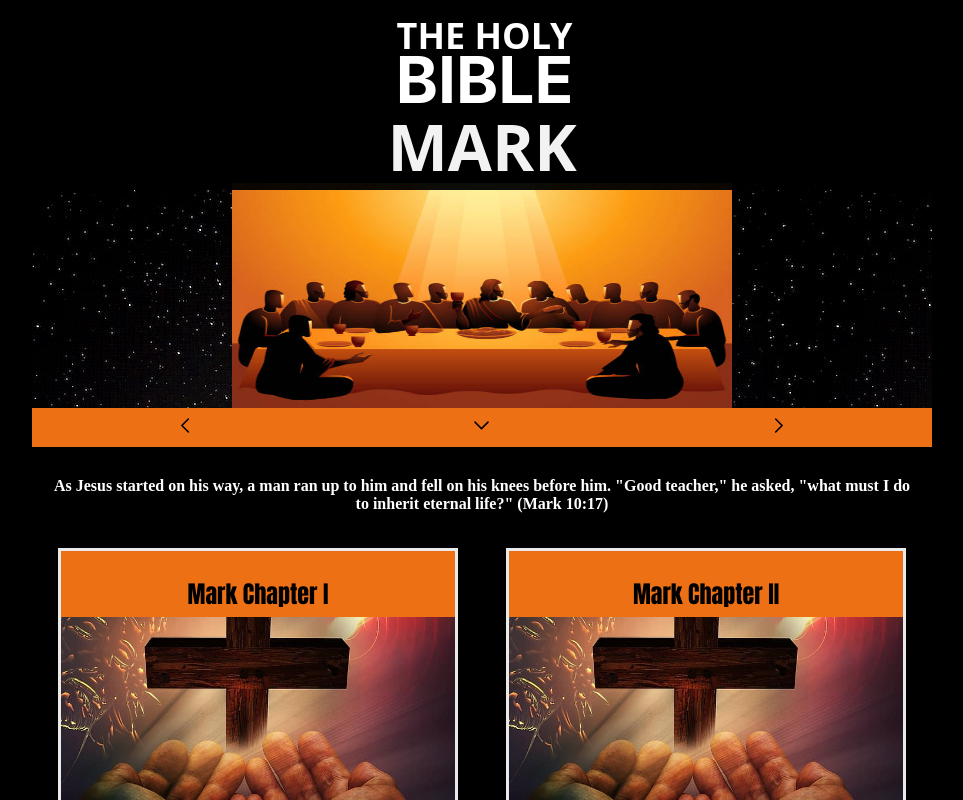
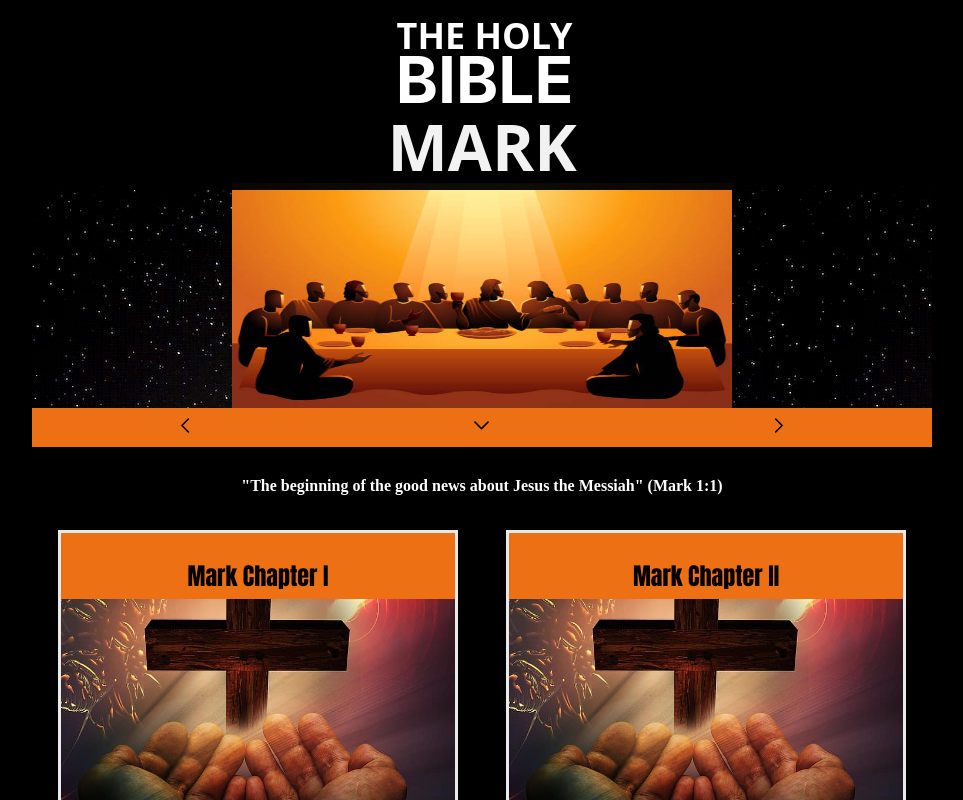
Before and after one commit to jnutt367/mark, a Next.js app: page / in a window 1280 px wide. Shown: the top 800 px of the page, without its empty margins (158-1121 px from the left). Built offline with nearby package versions, Linux system fonts and the light colour scheme.

Commit message:
Update index.js
The beginning of the good news about Jesus the Messiah

```diff
--- a/pages/index.js
+++ b/pages/index.js
@@ -68,7 +68,7 @@ export default function Home() {
                               />
        </a>
         </div>
-      <p className={styles.fund}>As Jesus started on his way, a man ran up to him and fell on his knees before him. "Good teacher," he asked, "what must I do to inherit eternal life?" (Mark 10:17)</p>
+      <p className={styles.fund}>"The beginning of the good news about Jesus the Messiah" (Mark 1:1)</p>
         <div className={styles.grid}>
           <div className={styles.card}>
            <h2  className={styles.chapter}>Mark Chapter I</h2>
```
